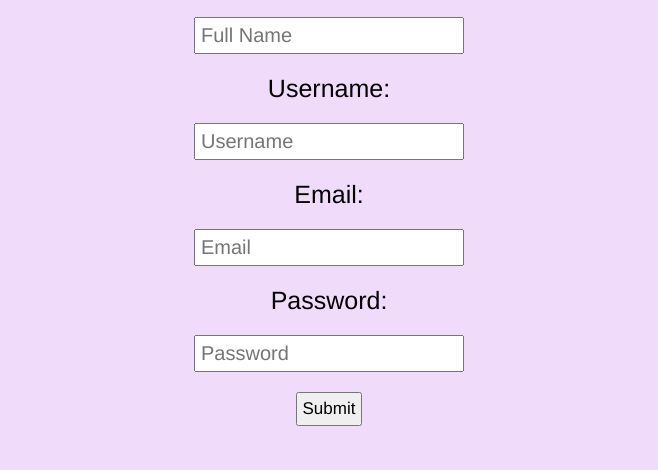
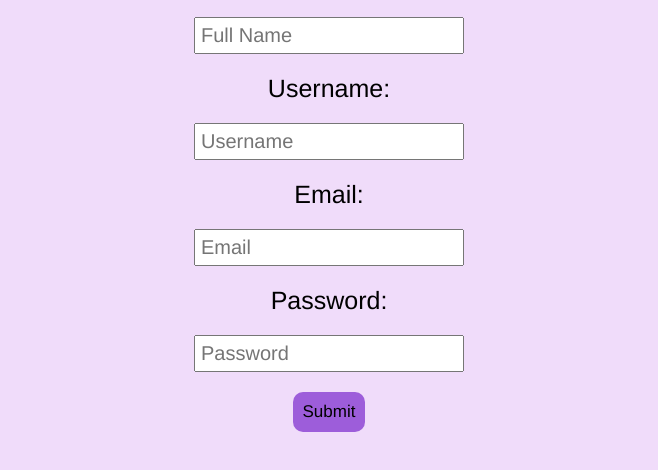
Before and after one commit to Gangwardeeksha/Task1_repo, a plain HTML site: page index.html in a window 1280 px wide. Shown: the part 260-730 px from the top of the page, without its empty margins (311-969 px from the left). Drawn offline with Linux system fonts and the light colour scheme.

Commit message:
new button

```diff
--- a/index.html
+++ b/index.html
@@ -33,8 +33,15 @@
         }
         button{
             margin: 20px;
-            padding: 5px;
+            padding: 10px;
             font-size: 17px;
+            background-color: rgb(157, 93, 218);
+            border-radius: 10px;
+            border:none;
+        }
+        button:hover{
+            opacity: 0.8;
+            box-shadow: 5px 5px 10px rgba(0,0,0,0.15);
         }
     </style>
 </head>
```
